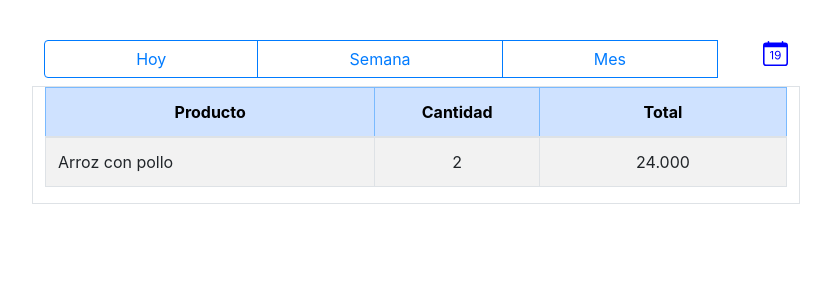
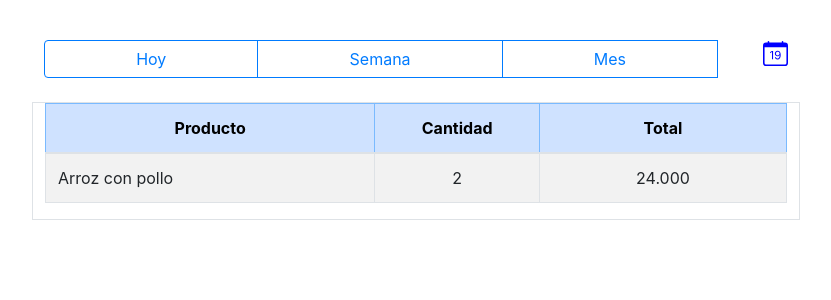
Before and after one commit to DJulieth19/EasyBill, a PHP site: page /Administrador/ConsultaVentas/Ventas.php?nombre=1 in a window 1280 px wide. Shown: the part 64-364 px from the top of the page, without its empty margins (224-1055 px from the left). Run offline with PHP 8.4, Linux system fonts and the light colour scheme; data that the repository does not hold is empty.

Commit message:
Update Ventas.php

```diff
--- a/Administrador/ConsultaVentas/Ventas.php
+++ b/Administrador/ConsultaVentas/Ventas.php
@@ -81,7 +81,7 @@
         </div>
       </div>
 
-      <div class="container mt-2">
+      <div class="container mt-4">
         <div class="row justify-content-md-center">
           <div class="table-responsive table-striped table-bordered">
             <table class="table table-hover">
```
